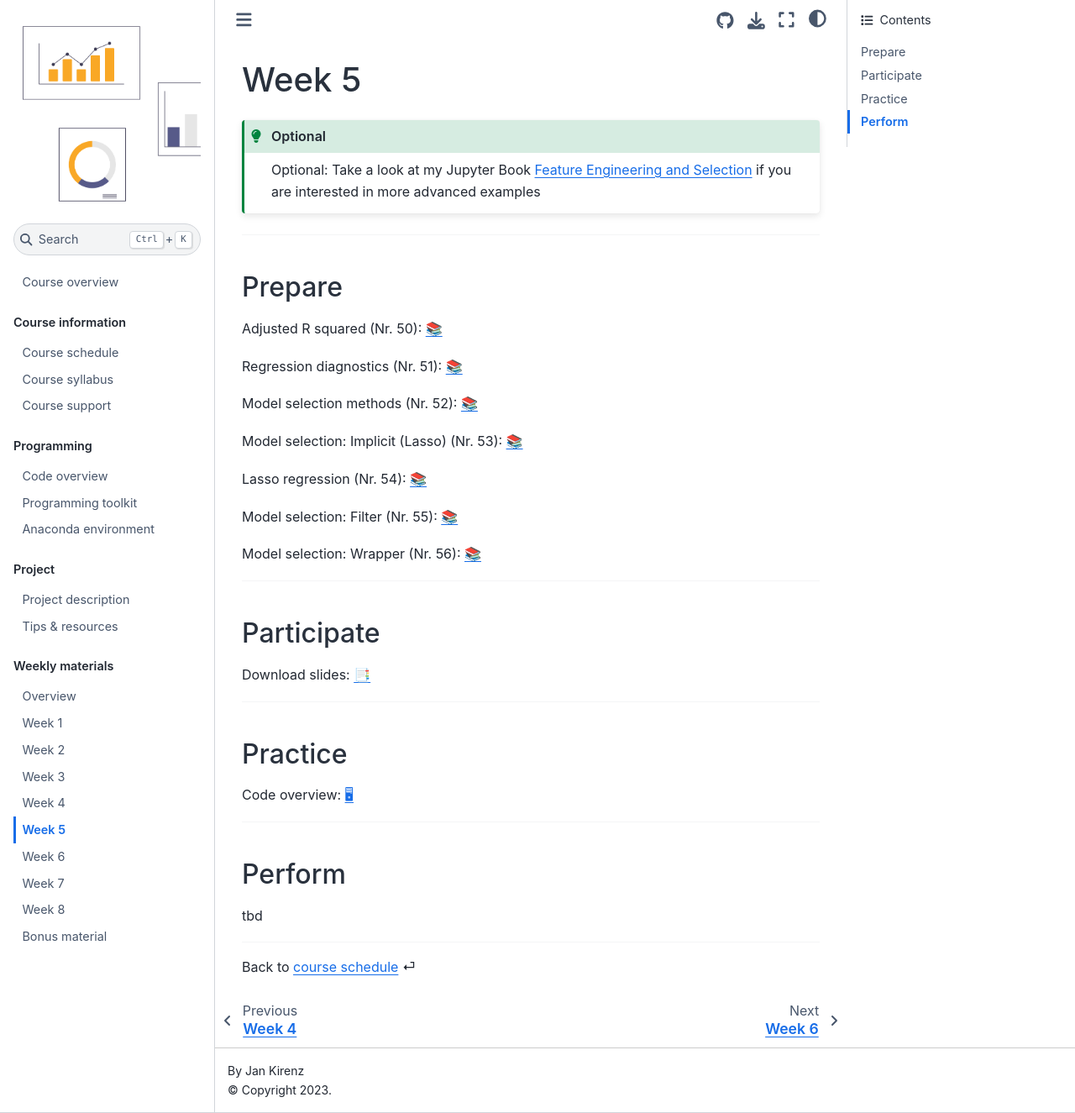
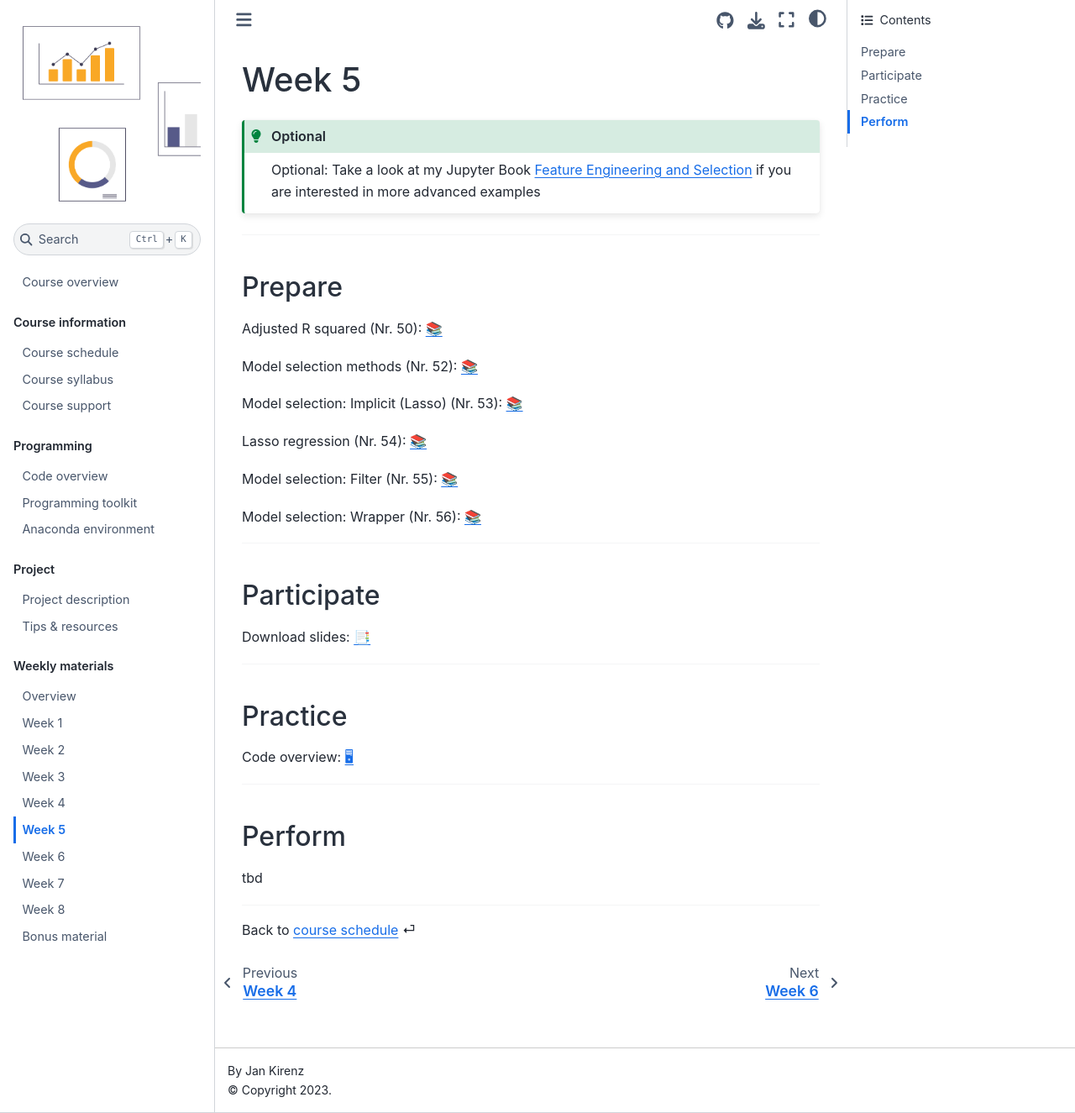
Before and after one commit to as-ws22/website, a Jupyter Book: the page built from weeks/week5.md, in a window 1280 px wide and 1325 px high. Shown: the whole window at 84% size. Built offline with Jupyter Book 1.0.4 settings and Sphinx 7.4.7 and the Sphinx Book theme 1.1.4, drawn with Linux system fonts in a browser that asks for light colours; comment, search, counter and statistics services are not loaded.

Commit message:
Update week5.md

```diff
--- a/weeks/week5.md
+++ b/weeks/week5.md
@@ -14,8 +14,6 @@ Optional: Take a look at my Jupyter Book [Feature Engineering and Selection](htt
 ## Prepare
 
 Adjusted R squared (Nr. 50): [📚](https://openintro-ims.netlify.app/model-mlr.html#adjusted-r-squared)
-
-Regression diagnostics (Nr. 51): [📚](https://mlu-explain.github.io/linear-regression/)
 
 Model selection methods (Nr. 52): [📚](http://www.feat.engineering/selection.html)
 
```
